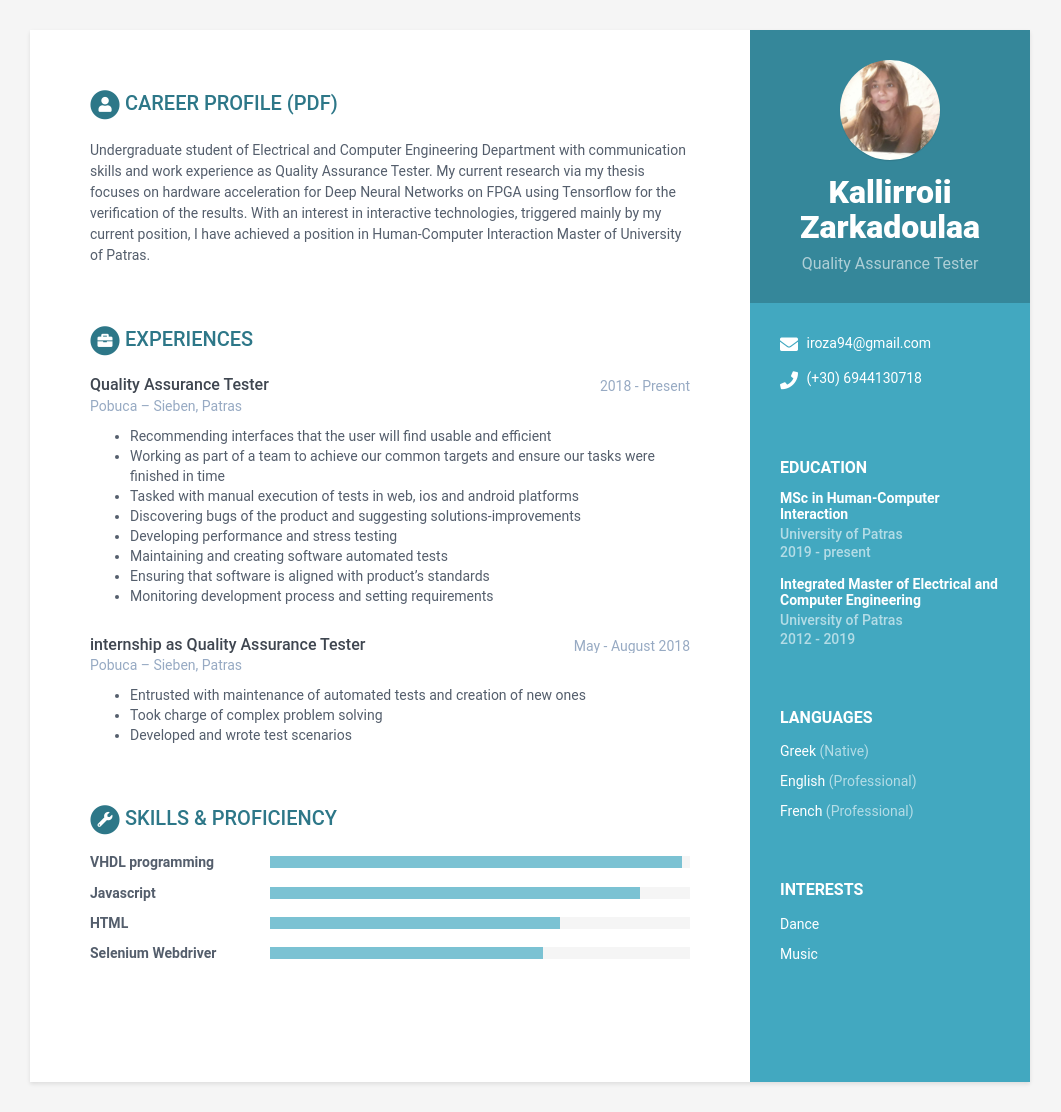
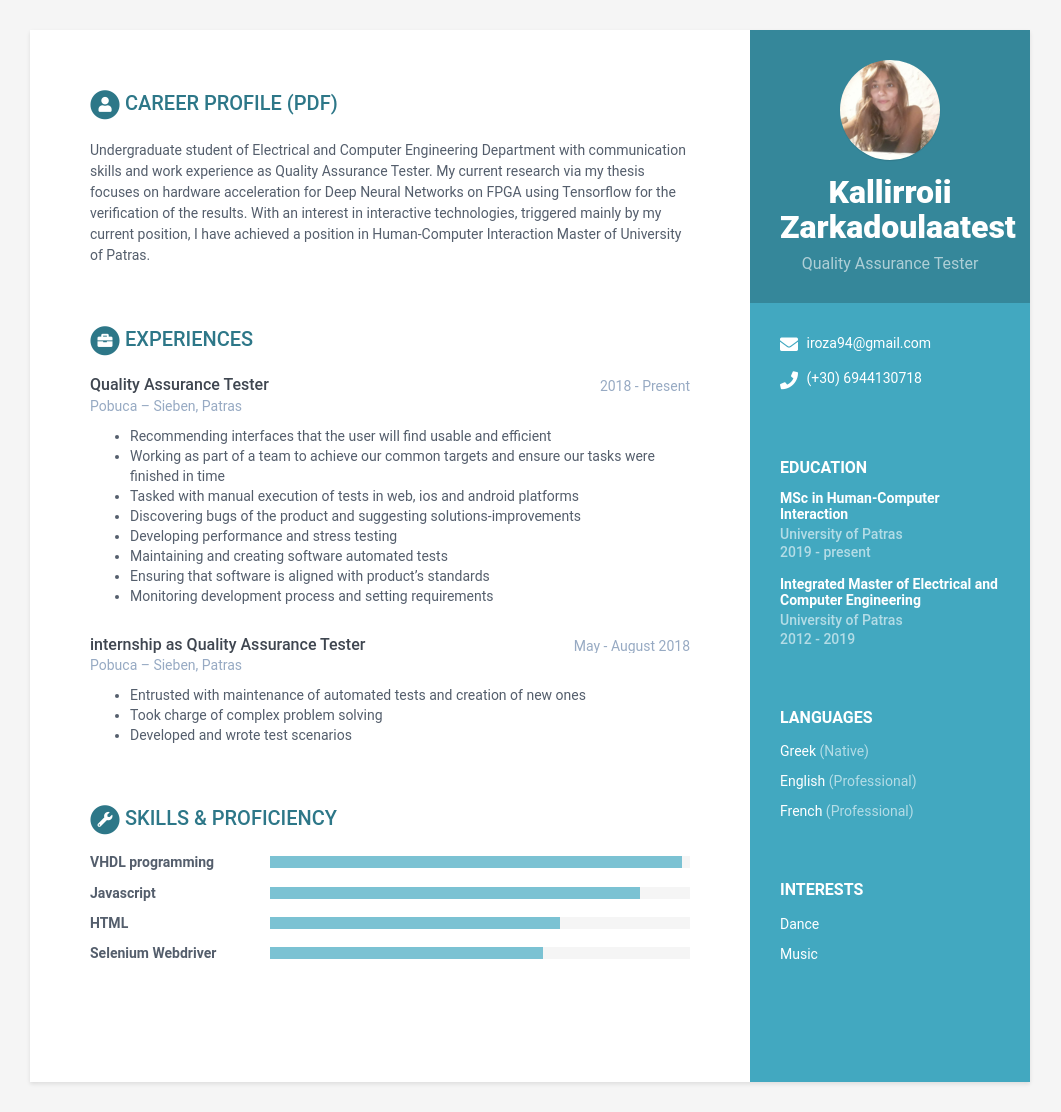
Before and after one commit to irozarkadoula/my_cv, a Jekyll site: the page built from index.html, in a window 1280 px wide. Shown: the whole page, without its empty margins (110-1171 px from the left). Built offline with Jekyll 4.4.1, drawn with Linux system fonts in a browser that asks for light colours.

Commit message:
Update data.yml

```diff
--- a/_data/data.yml
+++ b/_data/data.yml
@@ -7,7 +7,7 @@ sidebar:
     education: True # set to False if you want education in main section instead of in sidebar
 
     # Profile information
-    name: Kallirroii Zarkadoulaa
+    name: Kallirroii Zarkadoulaatest
     tagline: Quality Assurance Tester
     avatar: profile.png  #place a 100x100 picture inside /assets/images/ folder and provide the name of the file below
 
```
